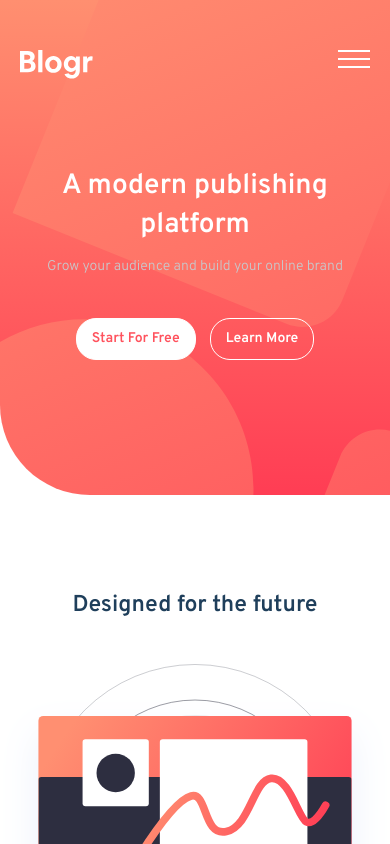
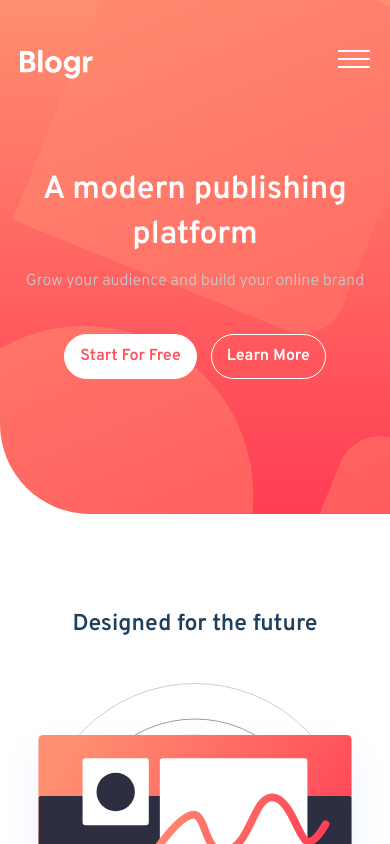
Before and after one commit to madegilangaditya/blogr-landing-page, a React (Create React App) app: page / in a window 390 px wide. Shown: the top 844 px of the page. Built offline with nearby package versions, Linux system fonts and the light colour scheme.

Commit message:
finish menu mobile dropdown

```diff
--- a/src/components/Header.js
+++ b/src/components/Header.js
@@ -17,83 +17,25 @@ const Header = () => {
     }
 
     const childMenuClicked = (e) => {
-        const a_parent =  document.querySelectorAll(".has-child");
-        const dd_menu_a = document.querySelectorAll(".dd_menu_a");
+        const a_parent =  document.querySelectorAll(".has-child")
 
-        e.target.setAttribute("aria-expanded", !openChildMenu)
-
-
-
-        a_parent.forEach((aitem) =>{
-            if(e.target.classList.contains('active')){
+        // Check if has active class or not
+        if(e.target.parentElement.classList.contains('active')){
             e.target.parentElement.classList.remove("active")
             e.target.setAttribute("aria-expanded", "false")
-                console.log(e)
+        }else{
+            a_parent.forEach((aitem) =>{
+                aitem.classList.remove("active")
+                aitem.children[0].setAttribute("aria-expanded", "false")
 
-            }else{
+                if(e.target.parentElement.classList.contains(aitem.className)){
                     e.target.parentElement.classList.add("active")
                     e.target.setAttribute("aria-expanded", "true")
+                    e.preventDefault();
                 }
-            aitem.classList.remove("active")
-            aitem.children[0].setAttribute("aria-expanded", "false")
-            setOpenChildMenu(!openChildMenu)
-
-
-
-
-
-
-
-
-            // if(e.target.parentElement.classList.contains('active')){
-            //     e.target.setAttribute("aria-expanded", "true")
-            // }else{
-            //     e.target.setAttribute("aria-expanded", "false")
-            //     e.target.parentElement.classList.remove("active")
-            // }
-
-            // if(e.target.getAttribute('aria-expanded')=== 'false'){
-
-            // }
-            // a_parent.forEach((aitem) => {
-
-
-
-
-            // })
-
-
-                // aitem.addEventListener("click", function(){
-
-                //     // dd_menu_a.forEach(function(dd_menu_item){
-                //     //     dd_menu_item.classList.remove("active");
-                //     // })
-                //     // aitem.classList.add("active");
-                // })
             })
 
-        // dd_menu_a.forEach(function(dd_menu_item){
-
-        //         dd_menu_item.addEventListener("click", function(){
-        //             dd_menu_a.forEach(function(dd_menu_item){
-        //                 dd_menu_item.classList.remove("active");
-        //             })
-        //             dd_menu_item.classList.add("active");
-        //         })
-        // })
-        // const menuChildOpen = document.querySelector('.has-child');
-        // if(e.target.parentElement.classList.contains('has-child')){
-        //     menuChildOpen.classList.toggle('active')
-        //     console.log('click')
-        // }
-        // console.log(e)
-
-
-        // menuOpen.forEach(child => {
-        //     child.classList.toggle('active')
-        //     setOpenChildMenu(!openChildMenu)
-        // });
-
+        }
 
     }
 
@@ -144,7 +86,7 @@ const Header = () => {
                             <div className="menu-right">
                                 <ul>
                                     <li><a href="#">Login</a></li>
-                                    <li><Button name='btn-light' title='Sign Up'/></li>
+                                    <li><Button name='btn-light btn-signup' title='Sign Up'/></li>
                                 </ul>
                             </div>
                         </nav>
--- a/src/index.scss
+++ b/src/index.scss
@@ -24,7 +24,7 @@ $footer-bg: hsl(240, 10%, 16%);
 
 body {
   font-family: $font1;
-  font-size: 0.875rem;
+  font-size: 1rem;
   color: $body-copy;
   line-height: 1.65;
 }
@@ -79,18 +79,47 @@ header{
   }
 
   .menu-wrap{
-    display: none;
-    background:$neutral-color1;
-    border-radius:8px;
-    padding:35px 24px;
+    background: $neutral-color1;
+    border-radius: 8px;
+    max-height: 0;
+    overflow: hidden;
+    transition: all .7s ease;
+    width: 100%;
+    position: absolute;
+    top: 55px;
+    box-shadow: 0px 10px 15px $footer-text-color;
   }
 
   .menu-wrap.active{
-    display:block;
-    position:absolute;
-    width:100%;
-    left:0;
-    top: 55px;
+    display: block;
+    left: 0;
+    max-height: 1000px;
+  }
+
+  .menu{
+    padding: 35px 24px;
+  }
+
+  .menu-left{
+    margin-bottom: 23px;
+  }
+
+  .menu-right{
+    padding-top: 23px;
+    border-top: 1px solid $footer-text-color;
+
+    .btn-signup{
+      @include btn-clr(hsl(13, 100%, 72%), $neutral-color1);
+      background-image:linear-gradient(hsl(13, 100%, 72%), hsl(353, 100%, 62%));
+      padding: 10px 40px;
+      margin-top: 13px;
+      display: inline-block;
+
+      &:hover{
+        @include btn-clr(hsl(13, 100%, 72%), $neutral-color1);
+        background-image: none;
+      }
+    }
   }
 
   .menu li{
@@ -100,7 +129,7 @@ header{
   }
 
   .menu li a{
-    display:inline-block;
+    display:block;
     padding:13px 0px;
     position:relative;
     color: $body-copy;
@@ -112,18 +141,34 @@ header{
     width: 10px;
     background: no-repeat url(./images/icon-arrow-dark.svg);
     position: absolute;
-    right: -15px;
     height: 7px;
     top: 21px;
+    margin-left: 10px;
   }
 
   .child-menu{
-    display: none;
+    overflow: hidden;
+    max-height: 0;
+    transition: .5s linear;
+    background: rgba($footer-text-color, .5);
   }
+
+  .has-child.active .child-menu{
+    max-height: 1000px;
+    border-radius: 8px;
+    padding: 13px;
+    height: auto;
+  }
+
+  .has-child.active a:after{
+    transform: rotate(180deg);
+  }
+
+
 }
 
 .btn{
-  border-radius: 20px;
+  border-radius: 25px;
   border: 1px solid $neutral-color1;
   padding: 8px 15px;
   margin: 0 7px;
@@ -147,6 +192,8 @@ header{
     @include btn-clr($neutral-color1, $primary-color1 );
   }
 }
+
+
 
 .flex{
   display: flex;
```
Lines whose indentation alone changed are shown as unchanged.
